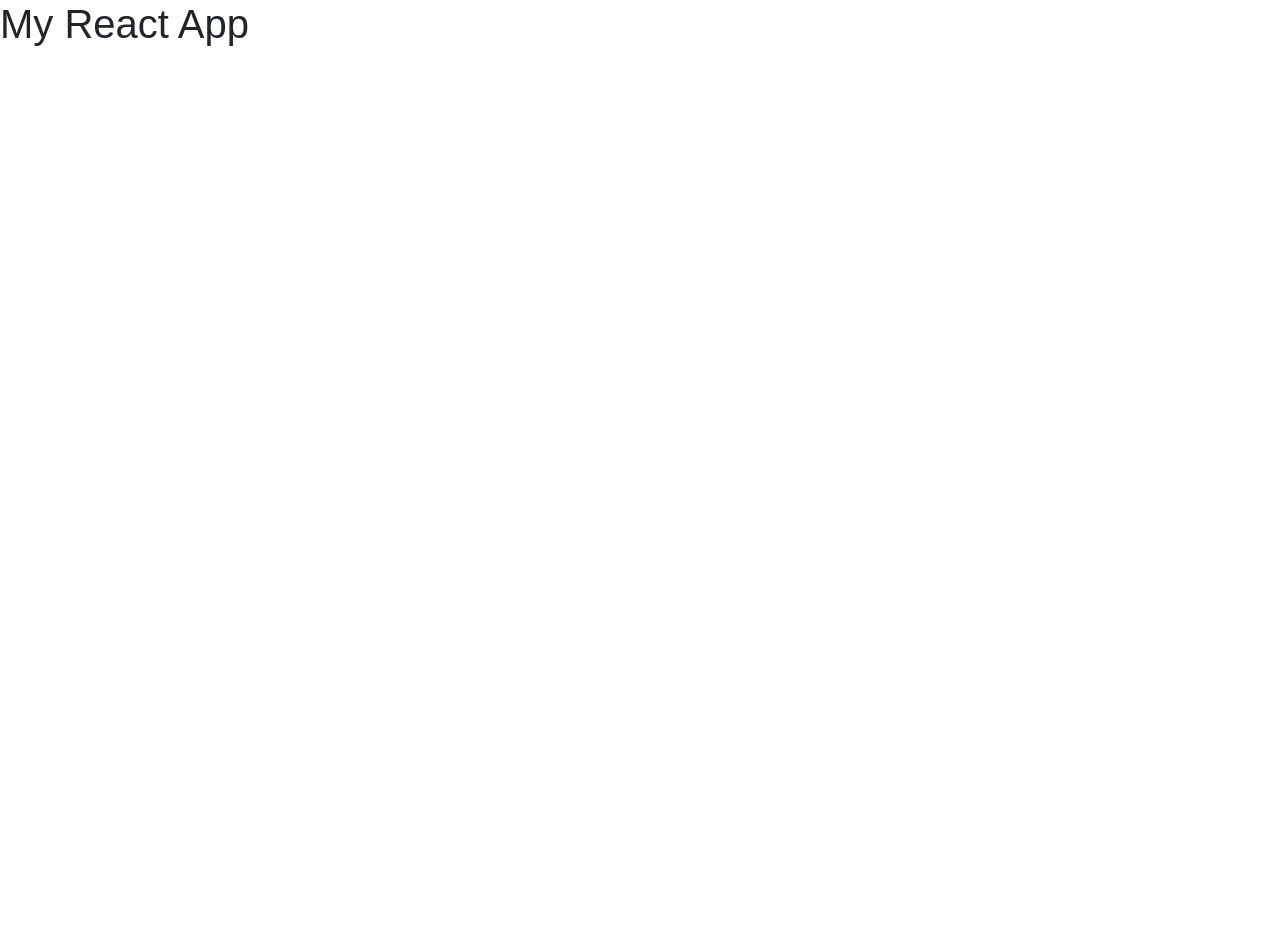
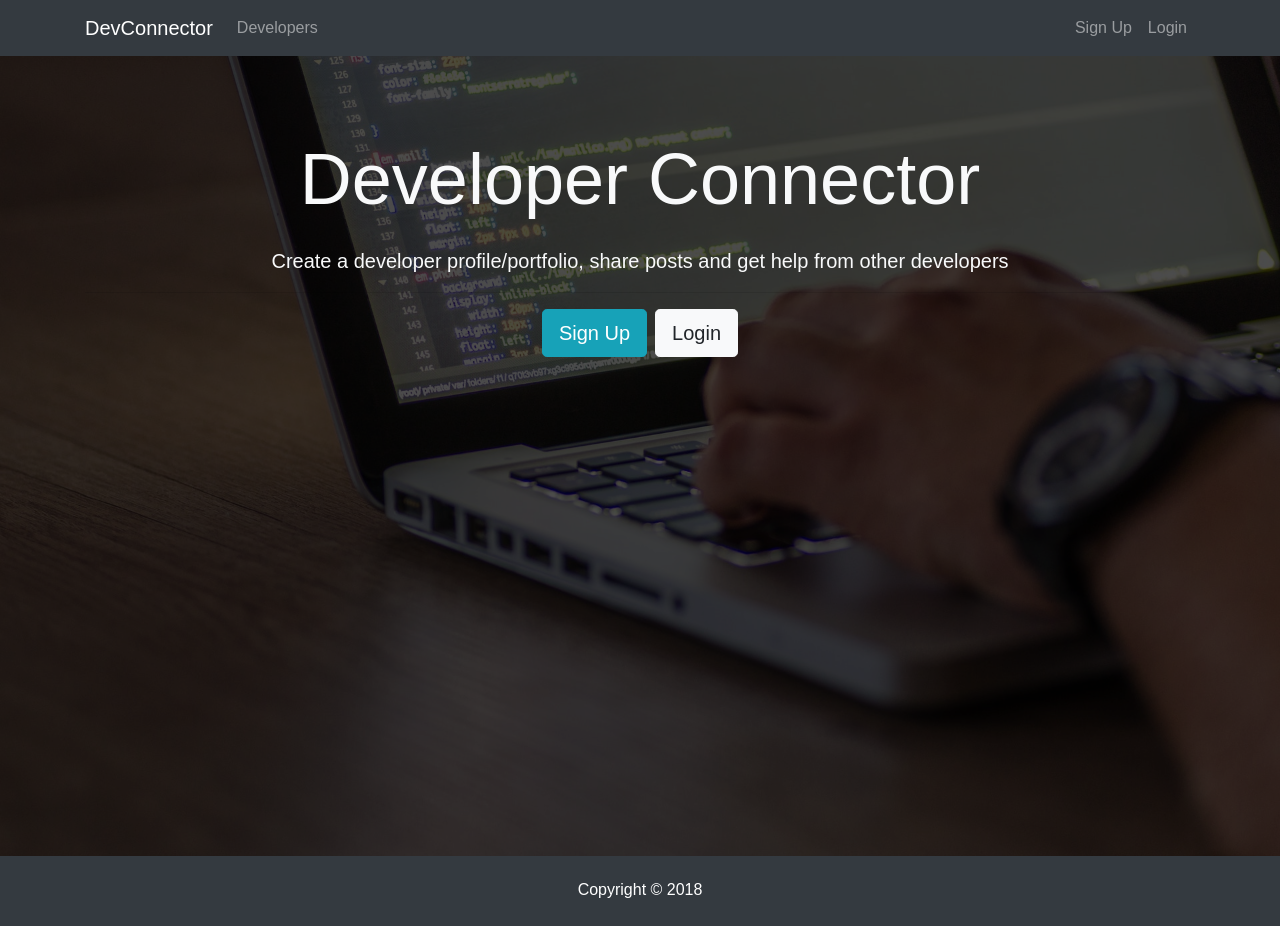
Before and after one commit to sharad-s/devconnector, a React (Create React App) app in the folder client/: page / in a window 1280 px wide. Before the commit the page ends 800 px from the top, so only its background shows below. Built offline with nearby package versions, Linux system fonts and the light colour scheme.

Commit message:
Basic Layout

```diff
--- a/client/src/App.js
+++ b/client/src/App.js
@@ -1,11 +1,18 @@
 import React, { Component } from "react";
 import "./App.css";
+
+// Components
+import Navbar from "./components/layout/Navbar";
+import Landing from "./components/layout/Landing";
+import Footer from "./components/layout/Footer";
 
 class App extends Component {
   render() {
     return (
       <div className="App">
-        <h1> My React App </h1>
+        <Navbar />
+        <Landing />
+        <Footer />
       </div>
     );
   }
--- /dev/null
+++ b/client/src/components/layout/Footer.js
@@ -0,0 +1,12 @@
+import React from "react";
+import PropTypes from "prop-types";
+
+const Footer = props => {
+  return (
+    <footer className="bg-dark text-white mt-5 p-4 text-center">
+      Copyright &copy; {new Date().getFullYear()}
+    </footer>
+  );
+};
+
+export default Footer;
--- /dev/null
+++ b/client/src/components/layout/Landing.js
@@ -0,0 +1,34 @@
+import React from "react";
+import PropTypes from "prop-types";
+
+class Landing extends React.Component {
+  render() {
+    return (
+      <div className="landing">
+        <div className="dark-overlay landing-inner text-light">
+          <div className="container">
+            <div className="row">
+              <div className="col-md-12 text-center">
+                <h1 className="display-3 mb-4">Developer Connector</h1>
+                <p className="lead">
+                  {" "}
+                  Create a developer profile/portfolio, share posts and get help
+                  from other developers
+                </p>
+                <hr />
+                <a href="register.html" className="btn btn-lg btn-info mr-2">
+                  Sign Up
+                </a>
+                <a href="login.html" className="btn btn-lg btn-light">
+                  Login
+                </a>
+              </div>
+            </div>
+          </div>
+        </div>
+      </div>
+    );
+  }
+}
+
+export default Landing;
--- /dev/null
+++ b/client/src/components/layout/Navbar.js
@@ -0,0 +1,50 @@
+import React, { Component } from "react";
+import PropTypes from "prop-types";
+
+class Navbar extends Component {
+  render() {
+    return (
+      <nav className="navbar navbar-expand-sm navbar-dark bg-dark mb-4">
+        <div className="container">
+          <a className="navbar-brand" href="landing.html">
+            DevConnector
+          </a>
+          <button
+            className="navbar-toggler"
+            type="button"
+            data-toggle="collapse"
+            data-target="#mobile-nav"
+          >
+            <span className="navbar-toggler-icon" />
+          </button>
+
+          <div className="collapse navbar-collapse" id="mobile-nav">
+            <ul className="navbar-nav mr-auto">
+              <li className="nav-item">
+                <a className="nav-link" href="profiles.html">
+                  {" "}
+                  Developers
+                </a>
+              </li>
+            </ul>
+
+            <ul className="navbar-nav ml-auto">
+              <li className="nav-item">
+                <a className="nav-link" href="register.html">
+                  Sign Up
+                </a>
+              </li>
+              <li className="nav-item">
+                <a className="nav-link" href="login.html">
+                  Login
+                </a>
+              </li>
+            </ul>
+          </div>
+        </div>
+      </nav>
+    );
+  }
+}
+
+export default Navbar;
```
